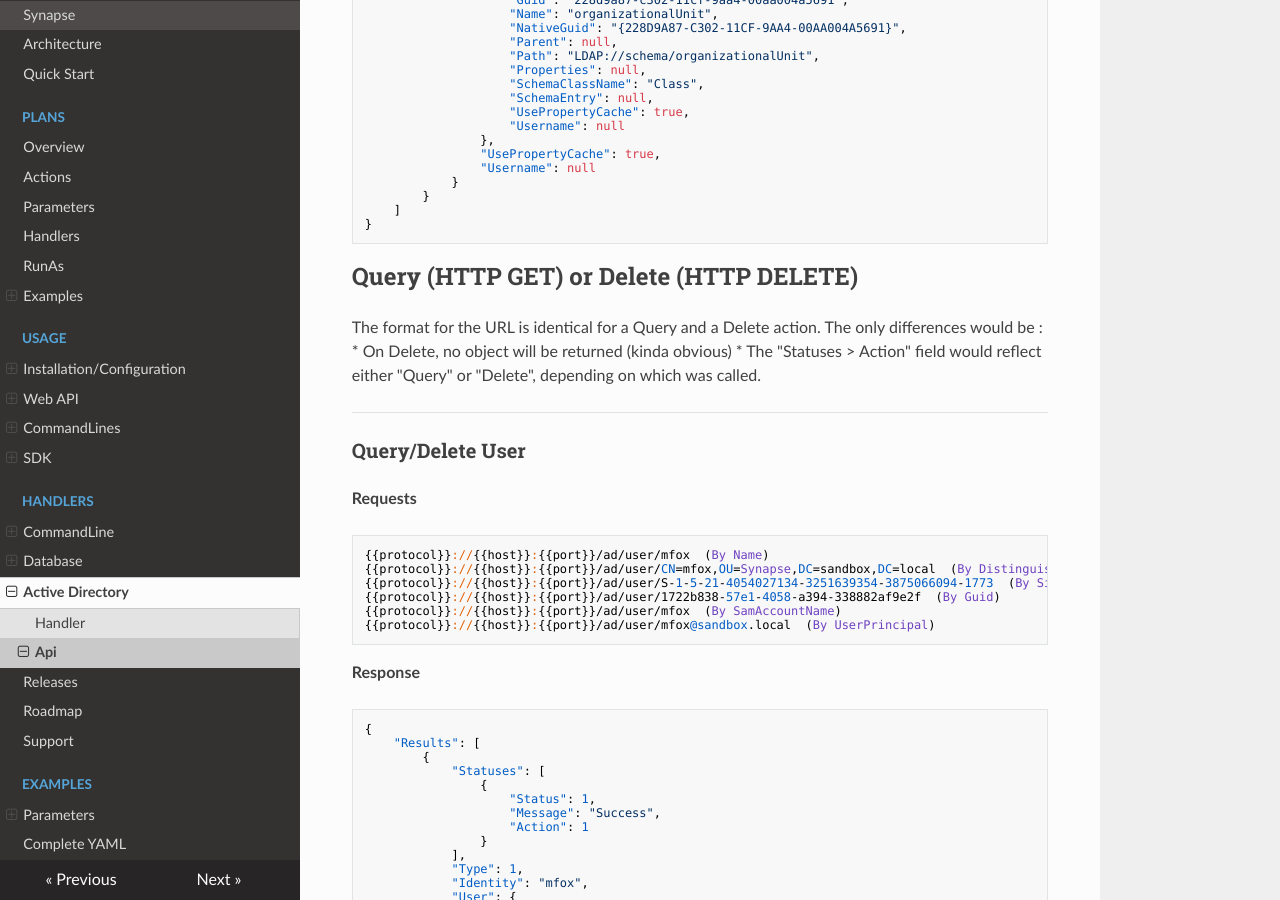
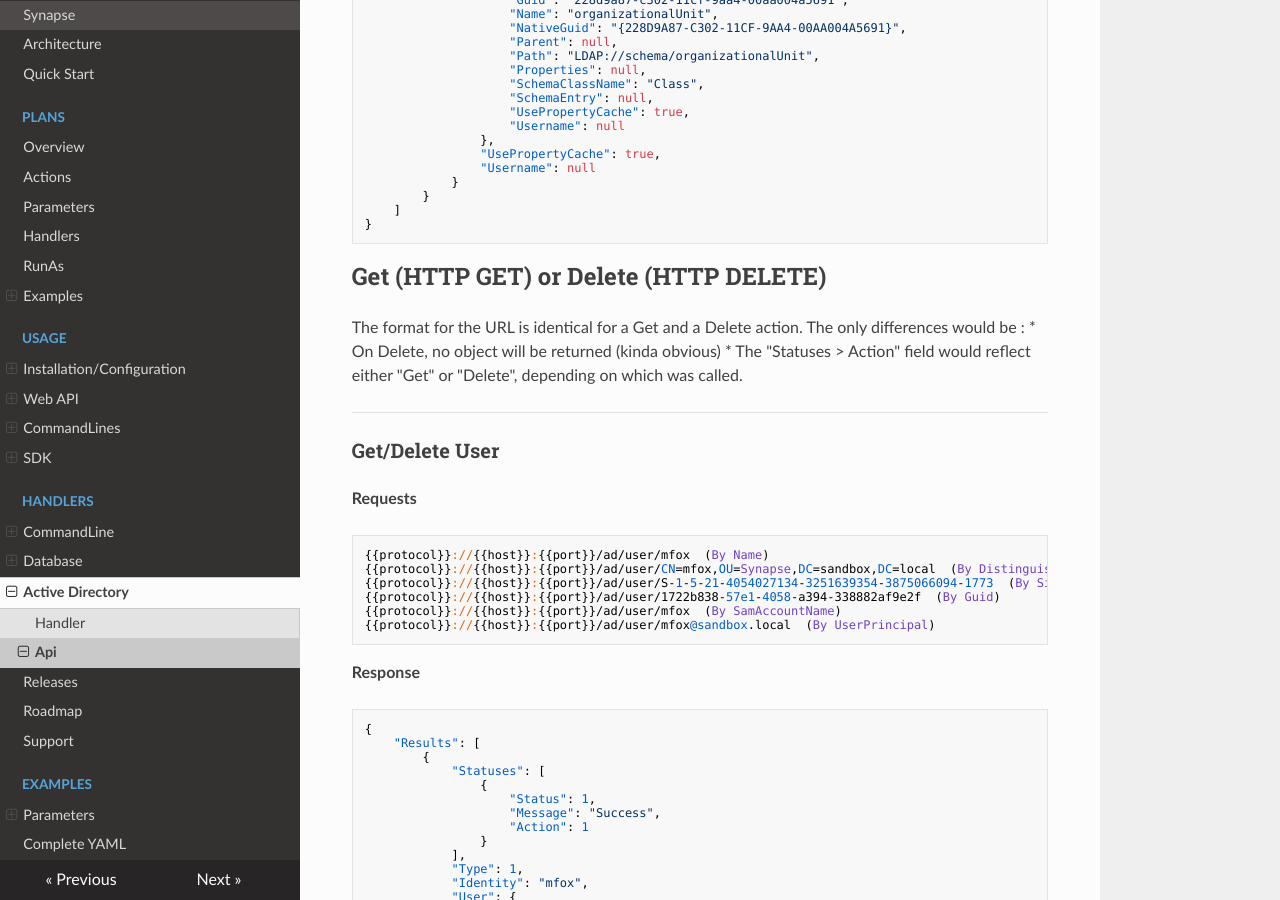
Before and after one commit to SynapseProject/synapse.docs, an MkDocs documentation site: the page built from docs/handlers/ad/api.md, in a window 1280 px wide and 900 px high, scrolled down 10259 px. Built offline with MkDocs 1.6.1, drawn with Linux system fonts in a browser that asks for light colours; nearby versions of some CDN libraries; old or Windows-style settings are respelled for this version of MkDocs; some of the changed text lies outside the part shown.

Commit message:
Updated to reflect change from Action "Query" to "Get" and "QueryGroupMembership" config item to "ReturnGroupMembership".

`````diff
--- a/docs/handlers/ad/api.md
+++ b/docs/handlers/ad/api.md
@@ -11,7 +11,7 @@ The general format for the rest URL is above, using HTTP Verbs to indicate what
 
 |Action|Verb|Url Format
 |------|----|----------
-|Query|GET|&lt;protocol&gt;://&lt;host&gt;:&lt;port&gt;/ad/&lt;object&gt;/&lt;identity&gt;
+|Get|GET|&lt;protocol&gt;://&lt;host&gt;:&lt;port&gt;/ad/&lt;object&gt;/&lt;identity&gt;
 |Create|POST|&lt;protocol&gt;://&lt;host&gt;:&lt;port&gt;/ad/&lt;object&gt;/&lt;identity&gt;
 |Modify|PUT|&lt;protocol&gt;://&lt;host&gt;:&lt;port&gt;/ad/&lt;object&gt;/&lt;identity&gt;
 |Delete|DELETE|&lt;protocol&gt;://&lt;host&gt;:&lt;port&gt;/ad/&lt;object&gt;/&lt;identity&gt;
@@ -89,7 +89,7 @@ The AdApi returns a list of "Results".  Each result starts with a "Statuses" blo
 |Value|Description
 |-----|-----------
 |0|None
-|1|Query
+|1|Get
 |2|Create
 |3|Modify
 |4|Delete
@@ -603,14 +603,14 @@ Body:
 }
 ````
 
-## Query (HTTP GET) or Delete (HTTP DELETE)
-
-The format for the URL is identical for a Query and a Delete action.  The only differences would be :
+## Get (HTTP GET) or Delete (HTTP DELETE)
+
+The format for the URL is identical for a Get and a Delete action.  The only differences would be :
 * On Delete, no object will be returned (kinda obvious)
-* The "Statuses > Action" field would reflect either "Query" or "Delete", depending on which was called.
+* The "Statuses > Action" field would reflect either "Get" or "Delete", depending on which was called.
 
 ---
-### Query/Delete User
+### Get/Delete User
 
 **Requests**
 
@@ -789,7 +789,7 @@ The format for the URL is identical for a Query and a Delete action.  The only d
 ````
 
 ---
-### Query/Delete Group
+### Get/Delete Group
 
 **Request**
 
@@ -897,7 +897,7 @@ The format for the URL is identical for a Query and a Delete action.  The only d
 ````
 
 ---
-### Query/Delete Organizational Unit
+### Get/Delete Organizational Unit
 
 **Request**
 
`````
Also changed, not shown: other parts of docs/handlers/ad/api.md (+1 -1 lines), docs/handlers/ad/handler.md (+6 -6 lines).
